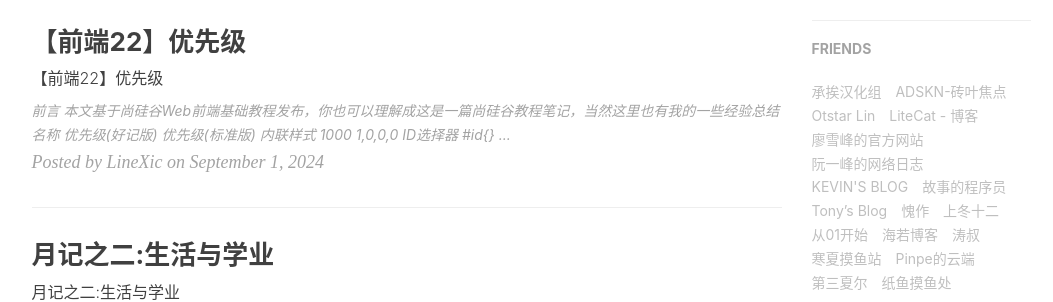
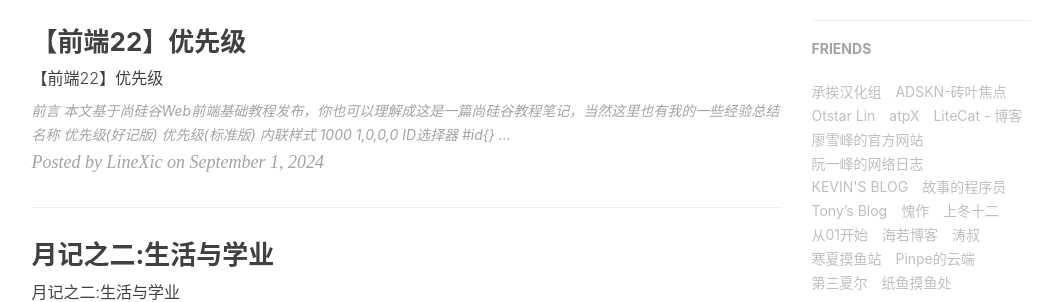
Before and after one commit to LineXic/LineXic-blog, a Jekyll site: the page built from index.html, in a window 1280 px wide and 900 px high, scrolled down 813 px. Shown: the part 153-455 px from the top of the window, without its empty margins (136-1189 px from the left). Built offline with Jekyll 4.4.1, drawn with Linux system fonts in a browser that asks for light colours; nearby versions of some CDN libraries; the list of posts is cut into pages by our own code; comment, search, counter and statistics services are not loaded.

Commit message:
更新 _config.yml
更新友链

```diff
--- a/_config.yml
+++ b/_config.yml
@@ -111,6 +111,8 @@ friends: [
 "https://chengai77a6b.top/"},
     { title: "ADSKN-砖叶焦点", href: "https://tbl.adskn.com/" },
     { title: "Otstar Lin", href: "https://blog.ixk.me/" },
+    { title: "atpX", href:
+"https://atpx.com/"},
     { title: "LiteCat - 博客", href: "https://www.litecat.xyz/" },
     { title: "廖雪峰的官方网站", href: "https://liaoxuefeng.com/" },
     { title: "阮一峰的网络日志", href: "https://www.ruanyifeng.com/blog/" },
```
